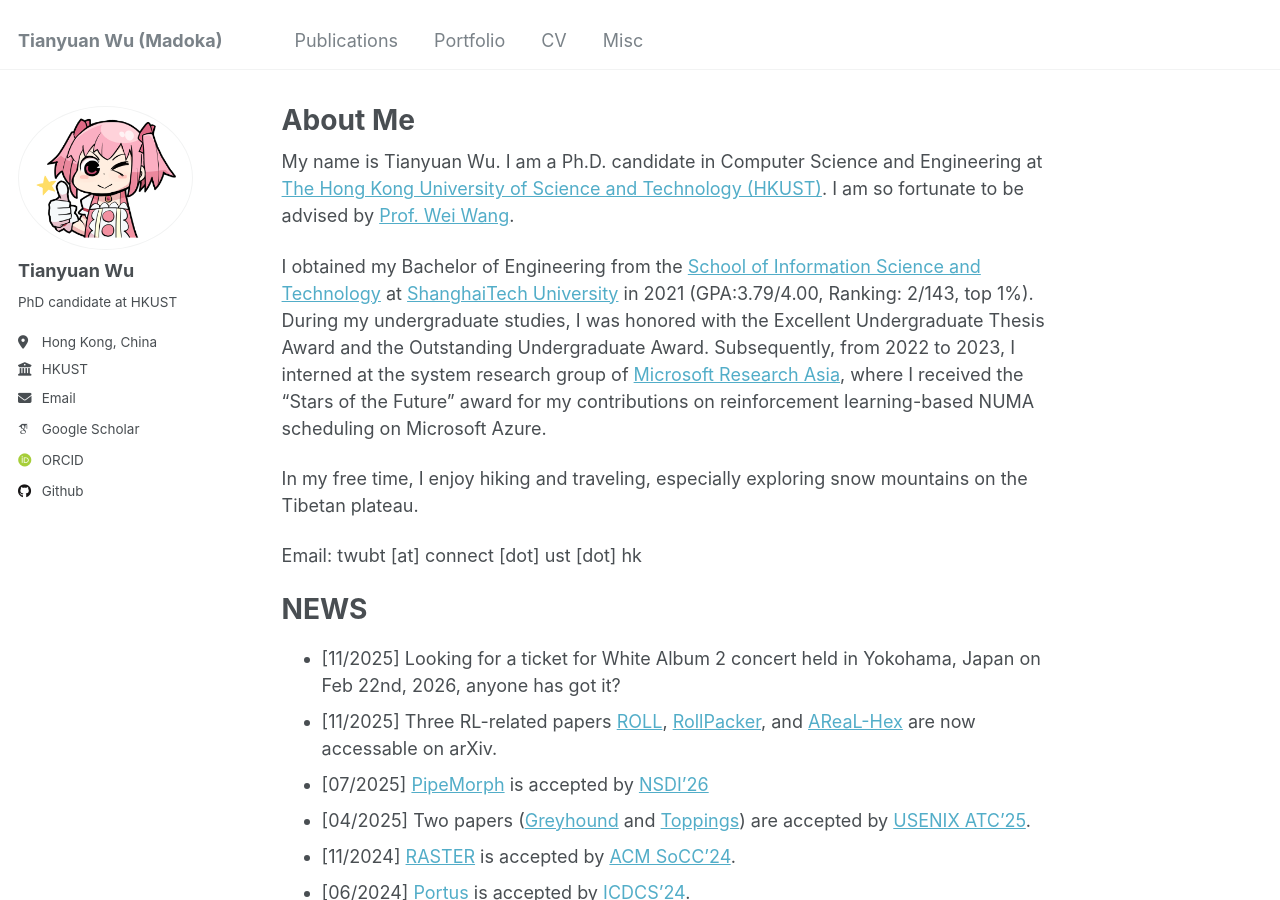
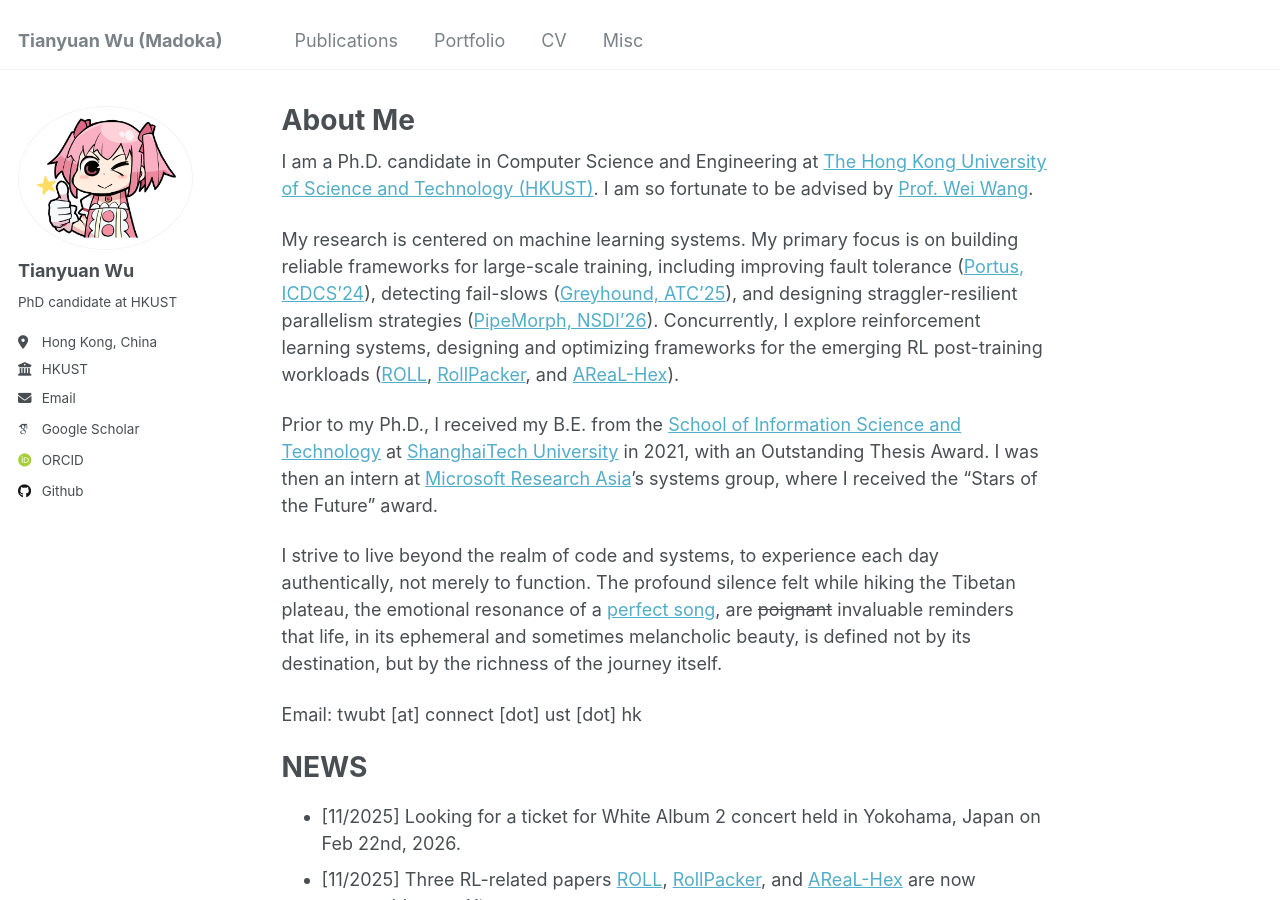
Before and after one commit to wutianyuan1/wutianyuan1.github.io, a Jekyll site: the page built from _pages/about.md, in a window 1280 px wide and 900 px high. Built offline with Jekyll 4.4.1, drawn with Linux system fonts in a browser that asks for light colours; some web fonts are replaced.

Commit message:
update bio

```diff
--- a/_pages/about.md
+++ b/_pages/about.md
@@ -7,19 +7,20 @@ redirect_from:
   - /about.html
 ---
 
-My name is Tianyuan Wu. I am a Ph.D. candidate in Computer Science and Engineering at [The Hong Kong University of Science and Technology (HKUST)](https://hkust.edu.hk/). I am so fortunate to be advised by [Prof. Wei Wang](https://www.cse.ust.hk/~weiwa/).
+I am a Ph.D. candidate in Computer Science and Engineering at [The Hong Kong University of Science and Technology (HKUST)](https://hkust.edu.hk/). I am so fortunate to be advised by [Prof. Wei Wang](https://www.cse.ust.hk/~weiwa/).
+
+My research is centered on machine learning systems. My primary focus is on building reliable frameworks for large-scale training, including improving fault tolerance ([Portus, ICDCS'24](https://www.computer.org/csdl/proceedings-article/icdcs/2024/860500a059/1ZCgEAXHPCE)), detecting fail-slows ([Greyhound, ATC'25](http://wutianyuan1.github.io/files/atc25-wu-tianyuan.pdf])), and designing straggler-resilient parallelism strategies ([PipeMorph, NSDI'26](https://www.usenix.org/conference/nsdi26/)). Concurrently, I explore reinforcement learning systems, designing and optimizing frameworks for the emerging RL post-training workloads ([ROLL](https://arxiv.org/abs/2506.06122), [RollPacker](https://arxiv.org/abs/2509.21009), and [AReaL-Hex](https://arxiv.org/abs/2511.00796)).
 
 
-I obtained my Bachelor of Engineering from the [School of Information Science and Technology]((https://sist.shanghaitech.edu.cn/sist_en/)) at [ShanghaiTech University](https://www.shanghaitech.edu.cn/eng/) in 2021 (GPA:3.79/4.00, Ranking: 2/143, top 1%). During my undergraduate studies, I was honored with the Excellent Undergraduate Thesis Award and the Outstanding Undergraduate Award. Subsequently, from 2022 to 2023, I interned at the system research group of [Microsoft Research Asia](https://www.microsoft.com/en-us/research/lab/microsoft-research-asia/), where I received the “Stars of the Future” award for my contributions on reinforcement learning-based NUMA scheduling on Microsoft Azure.
+Prior to my Ph.D., I received my B.E. from the [School of Information Science and Technology]((https://sist.shanghaitech.edu.cn/sist_en/)) at [ShanghaiTech University](https://www.shanghaitech.edu.cn/eng/) in 2021, with an Outstanding Thesis Award. I was then an intern at [Microsoft Research Asia](https://www.microsoft.com/en-us/research/lab/microsoft-research-asia/)'s systems group, where I received the "Stars of the Future" award.
 
-
-In my free time, I enjoy hiking and traveling, especially exploring snow mountains on the Tibetan plateau.
+I strive to live beyond the realm of code and systems, to experience each day authentically, not merely to function. The profound silence felt while hiking the Tibetan plateau, the emotional resonance of a [perfect song](https://wutianyuan1.github.io/markdown/), are <del>poignant</del> invaluable reminders that life, in its ephemeral and sometimes melancholic beauty, is defined not by its destination, but by the richness of the journey itself.
 
 Email: twubt [at] connect [dot] ust [dot] hk
 
 NEWS
 ======
-- [11/2025] Looking for a ticket for White Album 2 concert held in Yokohama, Japan on Feb 22nd, 2026, anyone has got it?
+- [11/2025] Looking for a ticket for White Album 2 concert held in Yokohama, Japan on Feb 22nd, 2026.
 - [11/2025] Three RL-related papers [ROLL](https://arxiv.org/abs/2506.06122), [RollPacker](https://arxiv.org/abs/2509.21009), and [AReaL-Hex](https://arxiv.org/abs/2511.00796) are now accessable on arXiv.
 - [07/2025] [PipeMorph](http://wutianyuan1.github.io/files/2504.19232v1.pdf) is accepted by [NSDI'26](https://www.usenix.org/conference/nsdi26/)
 - [04/2025] Two papers ([Greyhound](http://wutianyuan1.github.io/files/atc25-wu-tianyuan.pdf) and [Toppings](http://wutianyuan1.github.io/files/atc25-li-suyi-toppings.pdf)) are accepted by [USENIX ATC'25](https://www.usenix.org/conference/atc25).
```
Also changed, not shown: _pages/markdown.md (+1 -1 lines).
